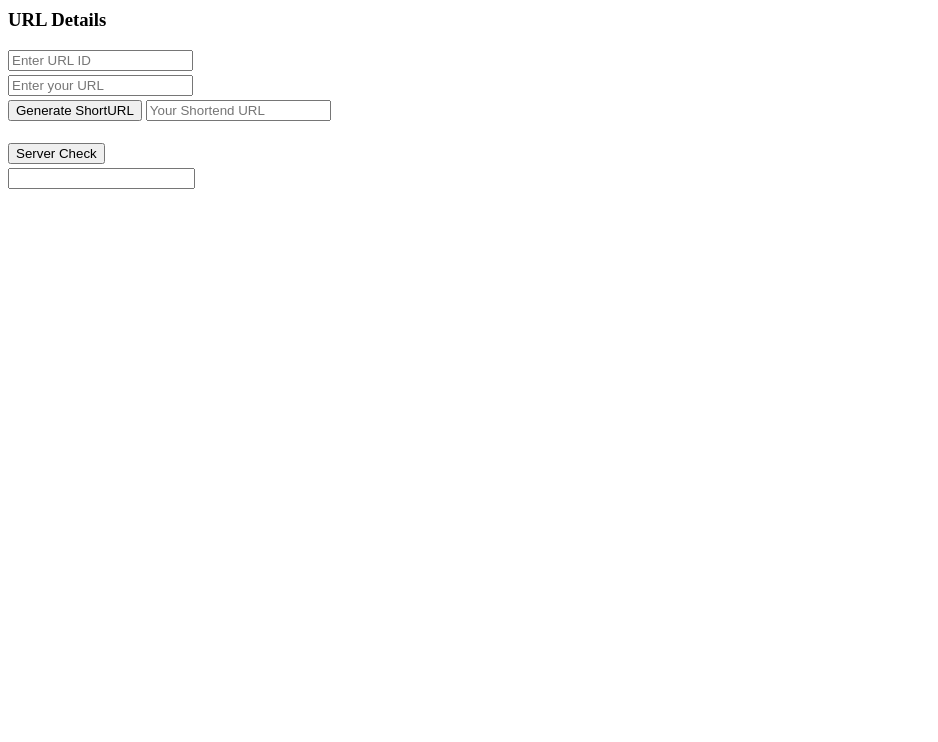
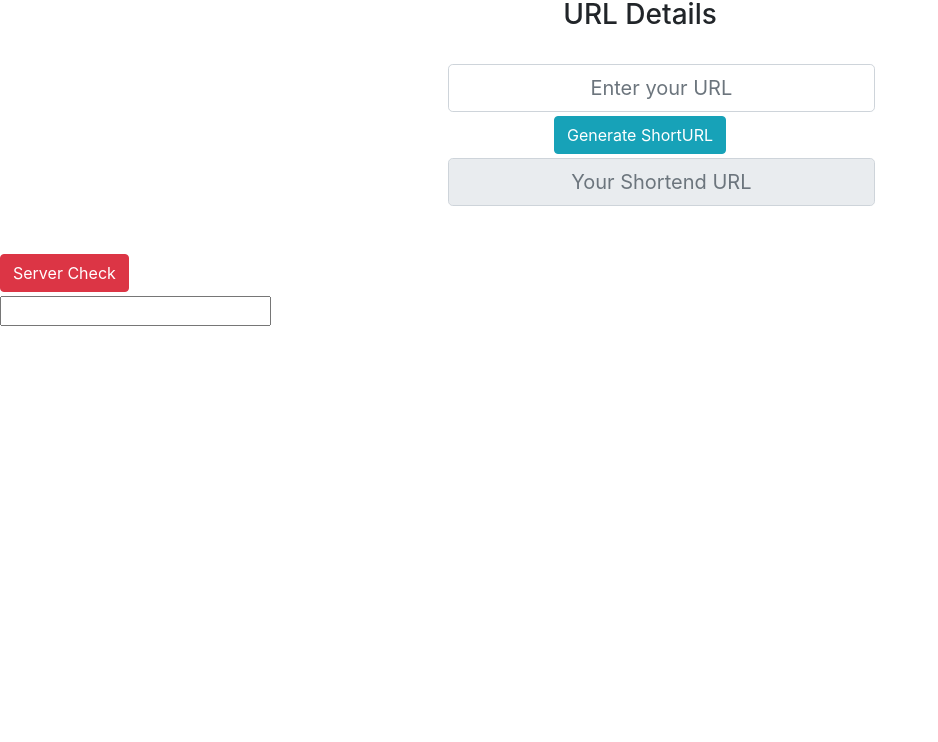
Before and after one commit to 180896-cse/GraphQl-Uri-Shortner, a plain HTML site: page client/index.html in a window 1280 px wide. Shown: the part 58-800 px from the top of the page, without its empty margins (0-938 px from the left). Drawn offline with nearby package versions, Linux system fonts and the light colour scheme.

Commit message:
updated the UI

```diff
--- /dev/null
+++ b/client/index.css
@@ -0,0 +1,6 @@
+*{float: none;
+}
+
+h1{text-align: center;}
+h3{text-align: center;}
+input{text-align: center;}
--- a/client/index.html
+++ b/client/index.html
@@ -5,7 +5,8 @@
     <meta http-equiv="X-UA-Compatible" content="IE=edge">
     <meta name="viewport" content="width=device-width, initial-scale=1.0">
     <title>Document</title>
-
+    <link rel="stylesheet" href="index.css">
+    <link rel="stylesheet" href="https://cdn.jsdelivr.net/npm/bootstrap@4.0.0/dist/css/bootstrap.min.css" integrity="sha384-Gn5384xqQ1aoWXA+058RXPxPg6fy4IWvTNh0E263XmFcJlSAwiGgFAW/dAiS6JXm" crossorigin="anonymous">
 </head>
 <body onload="checkQuryID()">
 
@@ -14,24 +15,28 @@
         <form  action='/' method="POST">
             <h1>URL SHORTNER</h1>
             <h3>URL Details</h3>
-            <input style="margin-bottom: 4px;" type="text" class="form-control" id="urlID" placeholder="Enter URL ID">
+            <!-- <input style="margin-bottom: 4px;" type="text" class="form-control" id="urlID" placeholder="Enter URL ID"> -->
             <br/>
-            <input style="margin-bottom: 4px;" type="text" class="form-control" id="urlBox" placeholder="Enter your URL">
-            <br/>
+            <input style="margin:0px 0px 4px 35%;" type="text" class="form-control form-control-lg col-md-4" id="usrUrlInput" placeholder="Enter your URL">
          </form>
-        <button id="sbmt" >Generate ShortURL</button>
-        <input style="margin-bottom: 4px;" type="text" class="form-control" id="shortUrl" placeholder="Your Shortend URL">
+         <div class="col-md-12 text-center">
+            <button id="sbmtBtn" class="btn btn-info">Generate ShortURL</button>
+         </div>
+
+        <input style="margin:04px 0px 0px 35%;" type="text" class="form-control form-control-lg col-md-4" id="finalUrl" placeholder="Your Shortend URL" readonly>
           <br/>
           <!-- <button id="shrtURL" >Console ActualURL</button>
           <input style="margin-bottom: 4px;" type="text" class="form-control" id="actualUrl" placeholder="Your Actual URL"> -->
      </section>
-
      <br/>
 
-     <button style=" margin-bottom: 4px;" id = "serverChkBtn" >Server Check</button>
+     <button style=" margin-bottom: 4px;" id = "serverChkBtn" class="btn btn-danger">Server Check</button>
      <br/>
-     <input style="color: red; font-weight: bolder;" type="text" name="ServerUpMsg" id="ServerUpMsg" />
+     <input style="color: red; font-weight: bolder;" type="text" name="isServerUpMsg" id="ServerUpMsg" />
 
      <script src="./index.js"></script>
+     <script src="https://code.jquery.com/jquery-3.2.1.slim.min.js" integrity="sha384-KJ3o2DKtIkvYIK3UENzmM7KCkRr/rE9/Qpg6aAZGJwFDMVNA/GpGFF93hXpG5KkN" crossorigin="anonymous"></script>
+    <script src="https://cdn.jsdelivr.net/npm/popper.js@1.12.9/dist/umd/popper.min.js" integrity="sha384-ApNbgh9B+Y1QKtv3Rn7W3mgPxhU9K/ScQsAP7hUibX39j7fakFPskvXusvfa0b4Q" crossorigin="anonymous"></script>
+    <script src="https://cdn.jsdelivr.net/npm/bootstrap@4.0.0/dist/js/bootstrap.min.js" integrity="sha384-JZR6Spejh4U02d8jOt6vLEHfe/JQGiRRSQQxSfFWpi1MquVdAyjUar5+76PVCmYl" crossorigin="anonymous"></script>
 </body>
 </html>
```
